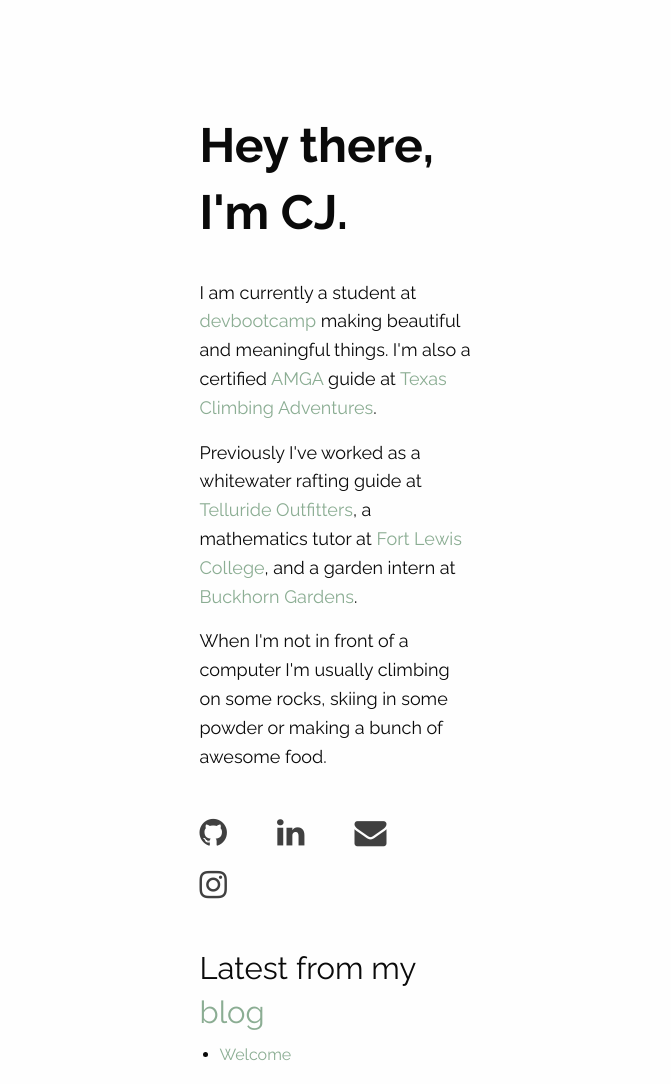
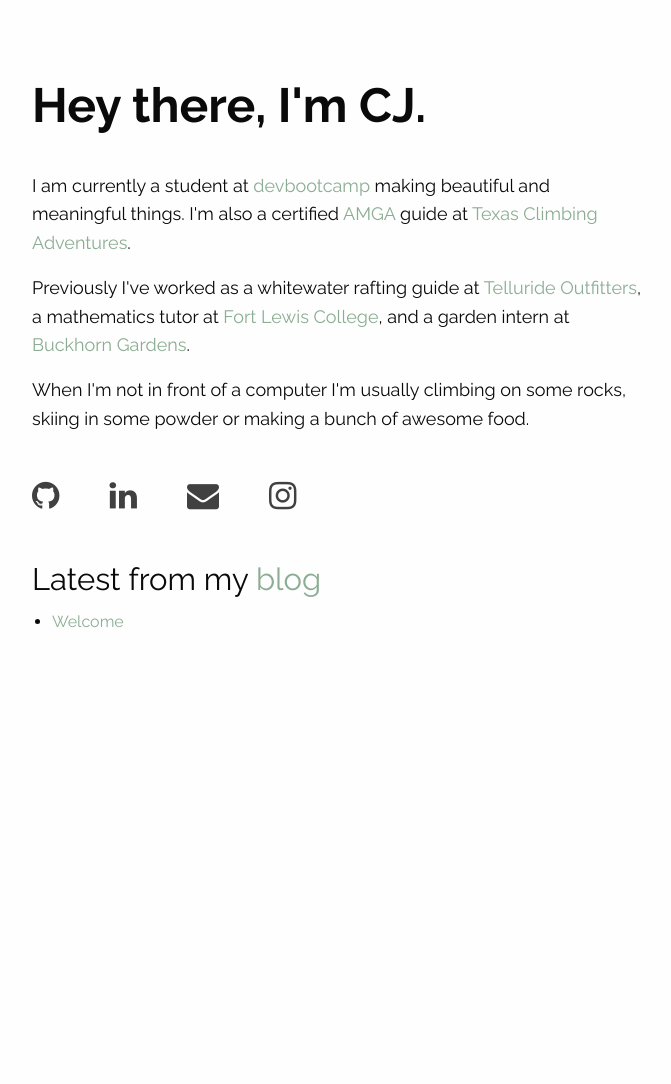
Before and after one commit to cjessett/jekyll, a Jekyll site: the page built from index.html, in a window 1280 px wide. Shown: the whole page, without its empty margins (303-974 px from the left). Built offline with Jekyll 4.4.1, drawn with Linux system fonts in a browser that asks for light colours; nearby versions of some CDN libraries; after the commit the page ends 900 px from its top, so only the background shows below that.

Commit message:
fix styles

```diff
--- a/index.html
+++ b/index.html
@@ -5,7 +5,7 @@ description: This is my site. Welcome.
 keywords: cj jessett, landing page
 ---
 
-<main class="small-12 medium-8 medium-offset-2 large-6 large-offset-3 end columns">
+
   <h1>Hey there, I'm CJ.</h1>
 
   <p>I am currently a student at <a href="https://devbootcamp.com">devbootcamp</a> making beautiful and meaningful
@@ -31,4 +31,3 @@ keywords: cj jessett, landing page
     </li>
   {% endfor %}
   </ul>
-</main>
```
